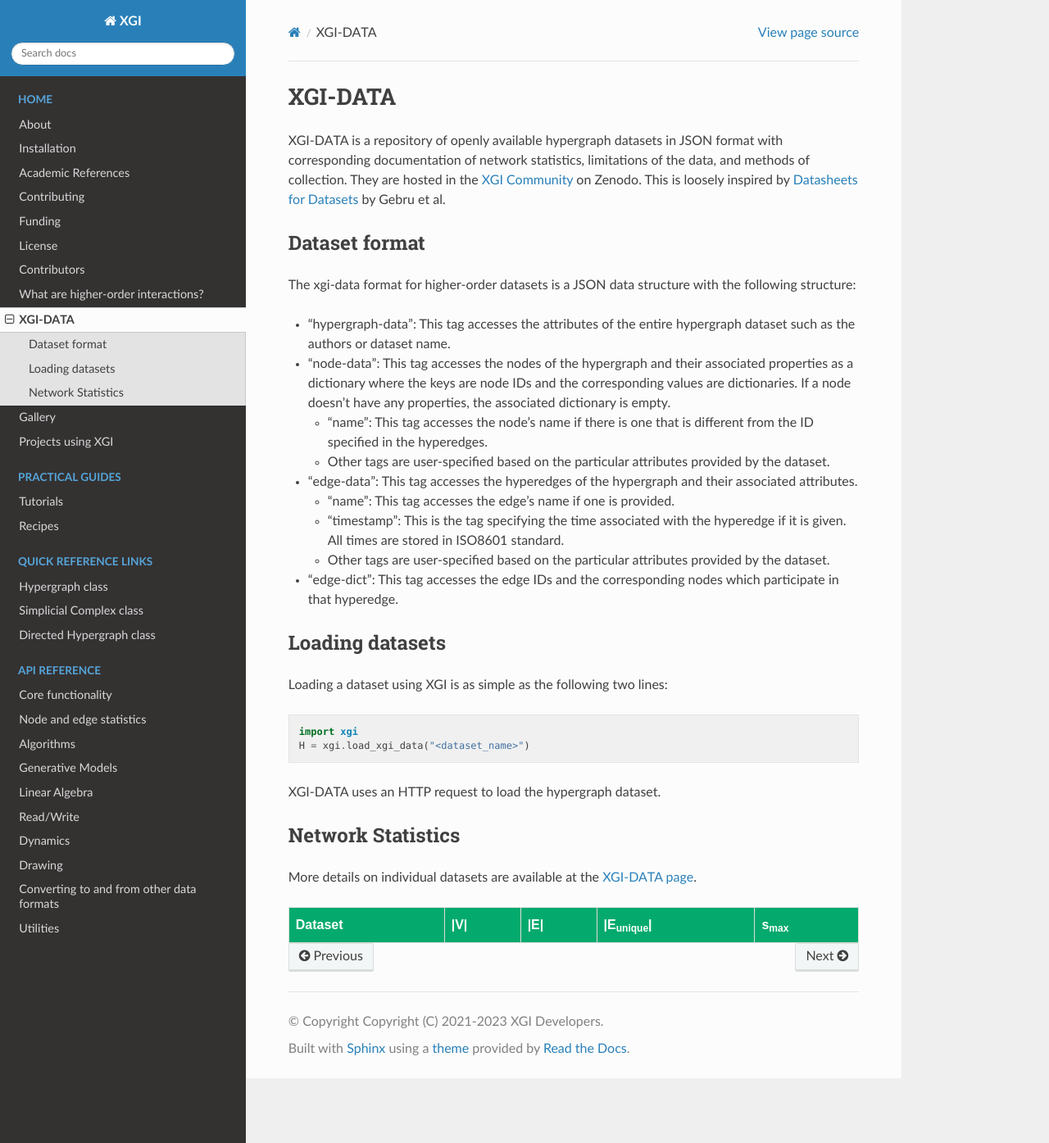
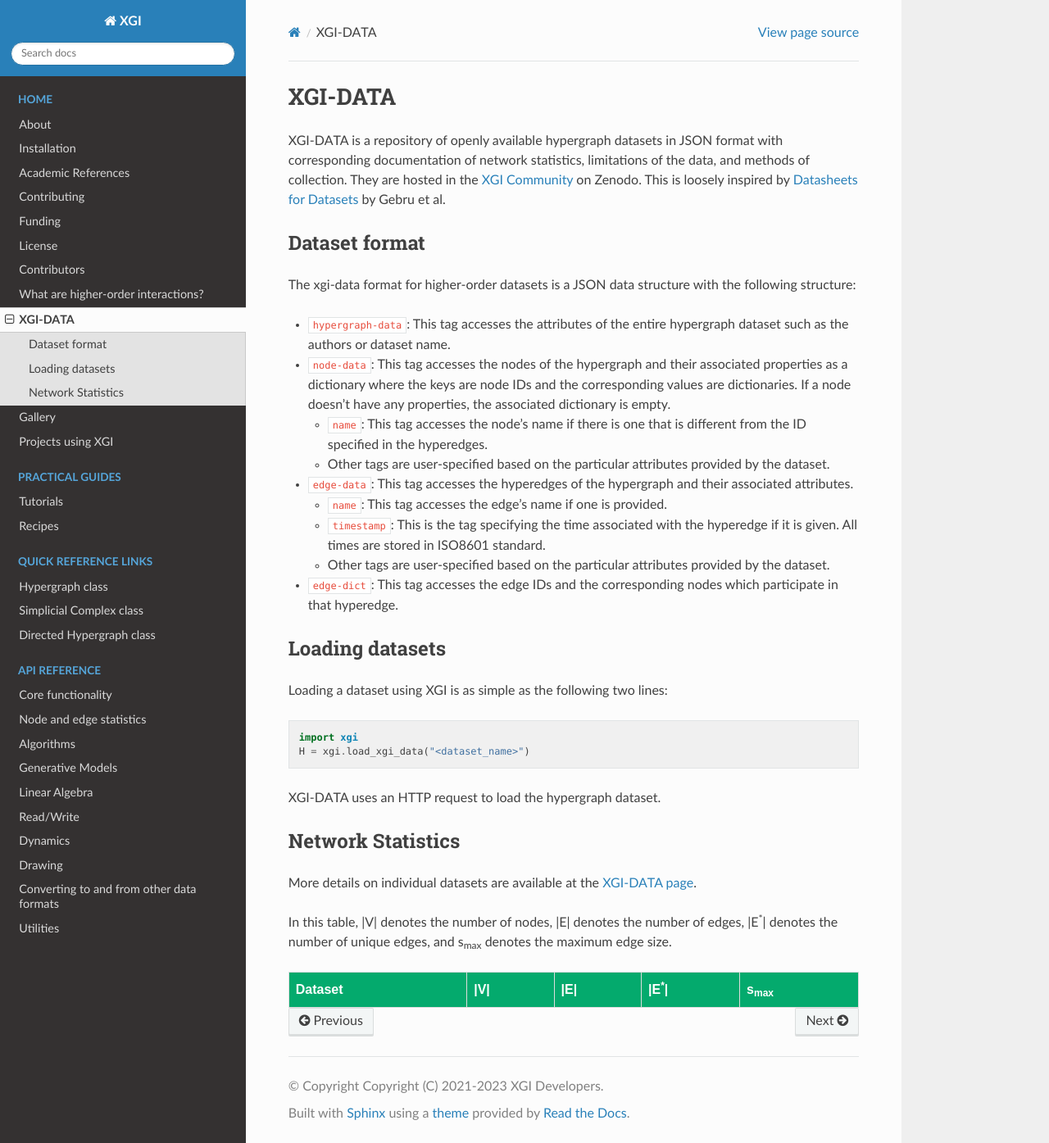
Before and after one commit to xgi-org/xgi, a Sphinx documentation site: the page built from docs/source/xgi-data.rst, in a window 1280 px wide and 1395 px high. Shown: the whole window at 82% size. Built offline with Sphinx 7.4.7 and the Read the Docs theme 2.0.0, drawn with Linux system fonts in a browser that asks for light colours; some of the changed lines change nothing that is shown.

Commit message:
update XGI-DATA table

```diff
--- a/docs/source/_static/table.js
+++ b/docs/source/_static/table.js
@@ -13,8 +13,7 @@
     }
  }
 
- function create_table(json_data) {
-    const body = document.body;
+function create_table(json_data) {
     const section = document.getElementById("network-statistics")
     const table = document.createElement('table');
     const table_header = document.createElement('thead')
@@ -22,7 +21,7 @@
 
     // Create header row
     const header_row = document.createElement('tr');
-    const headers = ["Dataset", "|V|", "|E|", "|E<sub>unique</sub>|", "s<sub>max</sub>"]
+    const headers = ["Dataset", "|V|", "|E|", "|E<sup>*</sup>|", "s<sub>max</sub>"]
     const header_attrs = ["num-nodes", "num-edges", "num-unique-edges", "max-edge-size"]
 
     for (const i in headers) {
--- a/docs/source/xgi-data.rst
+++ b/docs/source/xgi-data.rst
@@ -9,20 +9,20 @@
 
 The xgi-data format for higher-order datasets is a JSON data structure with the following structure:
 
-* "hypergraph-data": This tag accesses the attributes of the entire hypergraph dataset such as the authors or dataset name.
+* :code:`hypergraph-data`: This tag accesses the attributes of the entire hypergraph dataset such as the authors or dataset name.
 
-* "node-data": This tag accesses the nodes of the hypergraph and their associated properties as a dictionary where the keys are node IDs and the corresponding values are dictionaries. If a node doesn't have any properties, the associated dictionary is empty.
+* :code:`node-data`: This tag accesses the nodes of the hypergraph and their associated properties as a dictionary where the keys are node IDs and the corresponding values are dictionaries. If a node doesn't have any properties, the associated dictionary is empty.
 
-  * "name": This tag accesses the node's name if there is one that is different from the ID specified in the hyperedges.
+  * :code:`name`: This tag accesses the node's name if there is one that is different from the ID specified in the hyperedges.
   * Other tags are user-specified based on the particular attributes provided by the dataset.
 
-* "edge-data": This tag accesses the hyperedges of the hypergraph and their associated attributes.
+* :code:`edge-data`: This tag accesses the hyperedges of the hypergraph and their associated attributes.
 
-  * "name": This tag accesses the edge's name if one is provided.
-  * "timestamp": This is the tag specifying the time associated with the hyperedge if it is given. All times are stored in ISO8601 standard.
+  * :code:`name`: This tag accesses the edge's name if one is provided.
+  * :code:`timestamp`: This is the tag specifying the time associated with the hyperedge if it is given. All times are stored in ISO8601 standard.
   * Other tags are user-specified based on the particular attributes provided by the dataset.
 
-* "edge-dict": This tag accesses the edge IDs and the corresponding nodes which participate in that hyperedge.
+* :code:`edge-dict`: This tag accesses the edge IDs and the corresponding nodes which participate in that hyperedge.
 
 Loading datasets
 ----------------
@@ -42,12 +42,10 @@
 
 .. raw:: html
 
-   <style>
-
-   </style>
-
    <script type="text/javascript">
       display_table()
    </script>
 
    <p>More details on individual datasets are available at the <a href="https://github.com/xgi-org/xgi-data">XGI-DATA page</a>.</p>
+
+   <p>In this table, |V| denotes the number of nodes, |E| denotes the number of edges, |E<sup>*</sup>| denotes the number of unique edges, and s<sub>max</sub> denotes the maximum edge size.</p>
```
